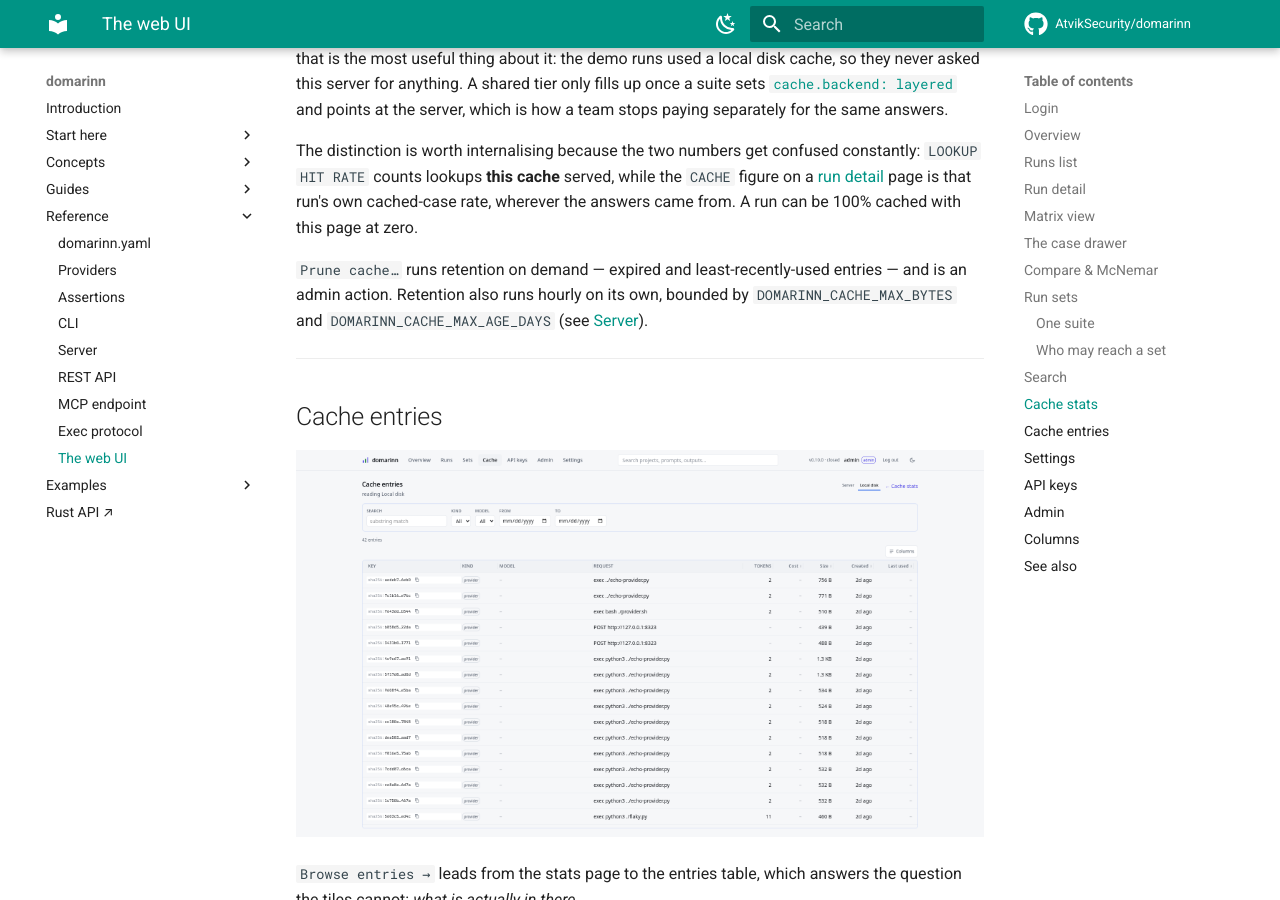
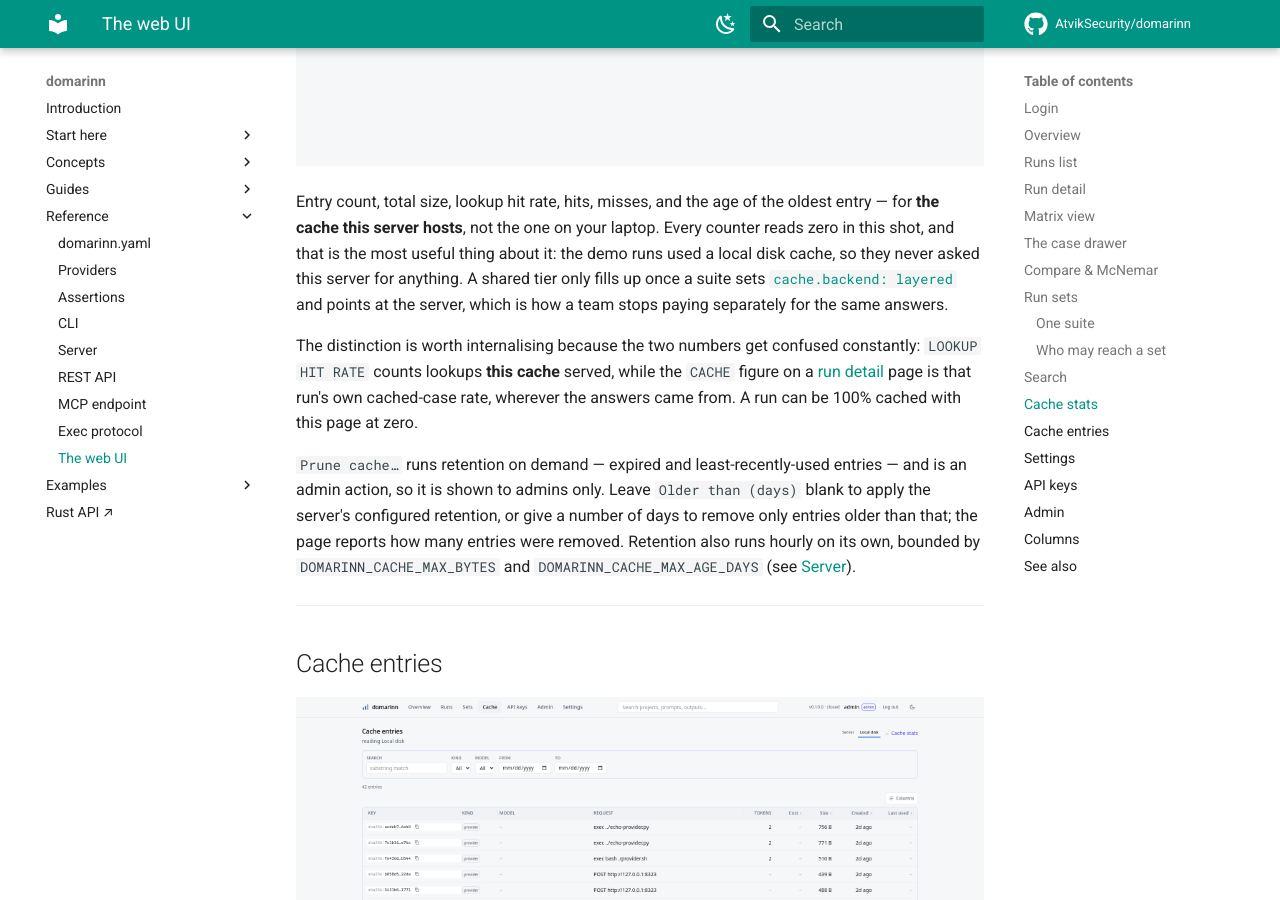
Before and after one commit to AtvikSecurity/domarinn, an MkDocs documentation site: the page built from docs/reference/web-ui.md, in a window 1280 px wide and 900 px high, scrolled down 13180 px. Built offline with MkDocs 1.6.1 and Material for MkDocs 9.7.7, drawn with Linux system fonts in a browser that asks for light colours; comment, search, counter and statistics services are not loaded; some of the changed text lies outside the part shown.

Commit message:
docs(web-ui): describe run export, unpinning, prune age and cache entry delete

```diff
--- a/docs/reference/web-ui.md
+++ b/docs/reference/web-ui.md
@@ -100,6 +100,8 @@
 
 Below it, one row per case: status, the case id and its stable case key, a preview of the output, a strip of assertion squares, and the per-case tokens, cost, latency and score. The `All / Pass / Fail / Error / Skip` tabs and the search box narrow the list, and `Columns` lets you bring back the fields hidden to fit your screen — see [Columns](#columns), which applies to every table in the app. The actions at top right are the ones that change state: delete the run, pin it as this suite's baseline, or open it against another run in [Compare](#compare--mcnemar).
 
+`Download JSON` saves the run's stored document (`GET /runs/{id}/export`) as `<run-id>.json`. It goes through the API client, so it works whether you signed in or pasted a bearer token in Settings. `Set baseline` only appears to an account that can pin — write scope, plus `upload` or `manage` on the set when the set is restricted — and on the run that is currently pinned it becomes `Unpin baseline`.
+
 ---
 
 ## Matrix view
@@ -161,7 +163,7 @@
 
 Below that, the suite's runs, under the same cached default as everywhere else — this shot is taken at `?cached=all`, which is why both replays are listed and both carry a `cached` badge. Whenever the page is hiding some, it says so on the line above the table rather than letting the rows silently disagree with the `RUNS 2` beside them. Tick two and `Compare 2 runs` opens them in [Compare](#compare--mcnemar), older as base; the per-row `Compare` link takes a run against the one before it, which is why the oldest row has a `—` instead. `View in Runs →` hands the same project and suite to the runs list, carrying this page's own cached view through so the stream opens showing what the table did.
 
-`Pin branch…` beside the heading pins a **branch** as this suite's comparison baseline: type a branch name (`main`, say) and the baseline tracks it from then on, with no re-pinning. It is not "the newest run on that branch": the newest runs on the branch are merged *per case*, the newest run that has each case winning, so a filtered or sharded upload cannot quietly shrink what the gate compares against. A suite holds one pin, so pinning a branch replaces a pinned run and vice versa; the chip beside the heading reads `baseline` for a pinned run and `baseline: <branch>` for a pinned branch. Pinning needs `upload` on the set (see [the levels below](#who-may-reach-a-set)). To freeze the baseline on one run instead, use `Set baseline` on the [run page](#run-detail). Both kinds, and how CI resolves them, are covered in [Gate a pull request on regressions](../guides/gate-in-ci.md#gate-a-pull-request-on-regressions).
+`Pin branch…` beside the heading pins a **branch** as this suite's comparison baseline: type a branch name (`main`, say) and the baseline tracks it from then on, with no re-pinning. It is not "the newest run on that branch": the newest runs on the branch are merged *per case*, the newest run that has each case winning, so a filtered or sharded upload cannot quietly shrink what the gate compares against. A suite holds one pin, so pinning a branch replaces a pinned run and vice versa; the chip beside the heading reads `baseline` for a pinned run and `baseline: <branch>` for a pinned branch. Pinning needs `upload` on the set (see [the levels below](#who-may-reach-a-set)), and the button is hidden from accounts without it. The dialog opens with the currently pinned branch filled in, and `Unpin baseline` removes whichever pin the suite holds (`DELETE …/baseline`) after a confirmation. To freeze the baseline on one run instead, use `Set baseline` on the [run page](#run-detail). Both kinds, and how CI resolves them, are covered in [Gate a pull request on regressions](../guides/gate-in-ci.md#gate-a-pull-request-on-regressions).
 
 The `restricted` chip beside the heading, and the `Access` button opposite it, are the other half of this page.
 
@@ -212,7 +214,7 @@
 
 The distinction is worth internalising because the two numbers get confused constantly: `LOOKUP HIT RATE` counts lookups **this cache** served, while the `CACHE` figure on a [run detail](#run-detail) page is that run's own cached-case rate, wherever the answers came from. A run can be 100% cached with this page at zero.
 
-`Prune cache…` runs retention on demand — expired and least-recently-used entries — and is an admin action. Retention also runs hourly on its own, bounded by `DOMARINN_CACHE_MAX_BYTES` and `DOMARINN_CACHE_MAX_AGE_DAYS` (see [Server](server.md#environment-variables)).
+`Prune cache…` runs retention on demand — expired and least-recently-used entries — and is an admin action, so it is shown to admins only. Leave `Older than (days)` blank to apply the server's configured retention, or give a number of days to remove only entries older than that; the page reports how many entries were removed. Retention also runs hourly on its own, bounded by `DOMARINN_CACHE_MAX_BYTES` and `DOMARINN_CACHE_MAX_AGE_DAYS` (see [Server](server.md#environment-variables)).
 
 ---
 
@@ -231,6 +233,8 @@
 
 - **`indexing…`** — the entry is listed but its body has not been read yet, so its model, kind and cost are *unknown* rather than absent. Filters and search cannot reach it until the background pass catches up; the stats page reports how many are left.
 - **`opaque`** — this server could not parse the entry. It is stored and served to clients unchanged; most often it was written by a newer domarinn. Nothing is lost, there is simply nothing to describe.
+
+Admins can also delete a single entry from the drawer (`Delete entry…`, then confirm): the drawer closes, the list and stats refresh, and the next run that makes that call goes to the provider again.
 
 Entries written before 0.5 predate request capture, so their drawer shows the fingerprint of the provider that answered instead of the request itself.
 
```
